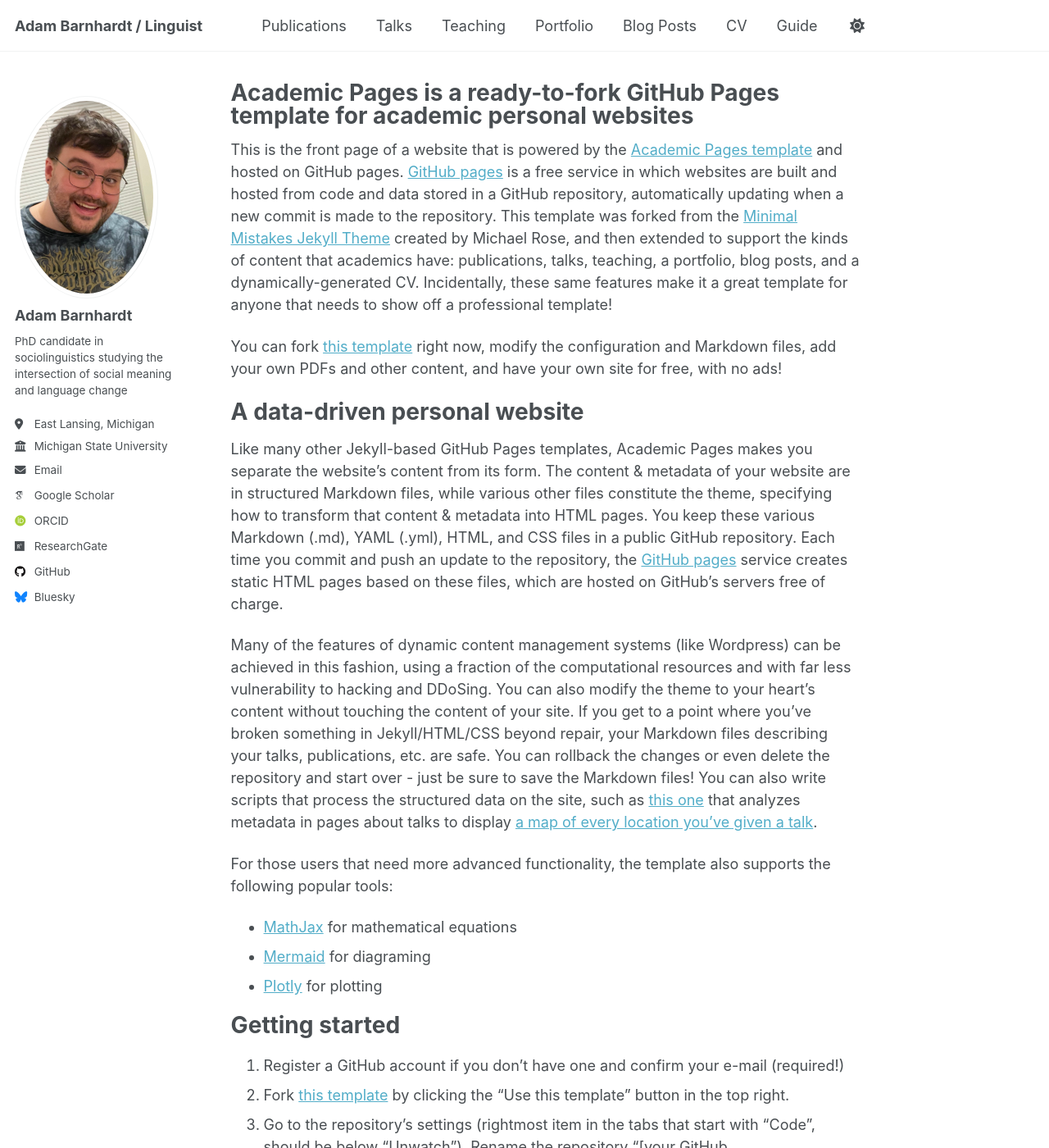
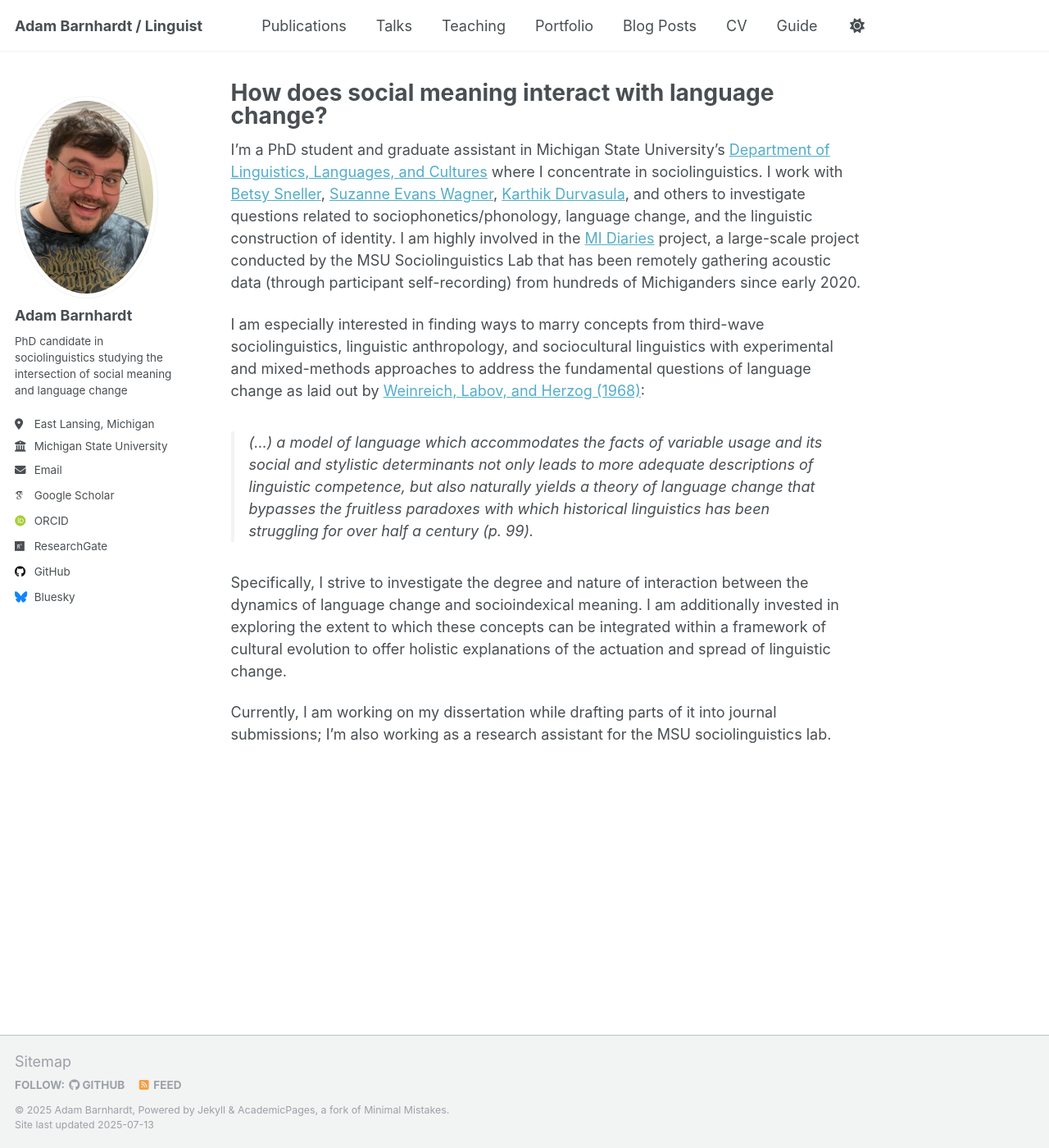
Before and after one commit to adambarnhardt/adambarnhardt.github.io, a Jekyll site: the page built from _pages/about.md, in a window 1280 px wide and 1400 px high. Shown: the whole window at 82% size. Built offline with Jekyll 4.4.1, drawn with Linux system fonts in a browser that asks for light colours; some web fonts are replaced; a script that is not in the unit is left out; some of the changed text lies outside the part shown.

Commit message:
Update about.md

```diff
--- a/_pages/about.md
+++ b/_pages/about.md
@@ -1,56 +1,18 @@
 ---
 permalink: /
-title: "Academic Pages is a ready-to-fork GitHub Pages template for academic personal websites"
+title: "How does social meaning interact with language change?"
 author_profile: true
 redirect_from:
   - /about/
   - /about.html
 ---
 
-This is the front page of a website that is powered by the [Academic Pages template](https://github.com/academicpages/academicpages.github.io) and hosted on GitHub pages. [GitHub pages](https://pages.github.com) is a free service in which websites are built and hosted from code and data stored in a GitHub repository, automatically updating when a new commit is made to the repository. This template was forked from the [Minimal Mistakes Jekyll Theme](https://mmistakes.github.io/minimal-mistakes/) created by Michael Rose, and then extended to support the kinds of content that academics have: publications, talks, teaching, a portfolio, blog posts, and a dynamically-generated CV. Incidentally, these same features make it a great template for anyone that needs to show off a professional template!
+I'm a PhD student and graduate assistant in Michigan State University's [Department of Linguistics, Languages, and Cultures](https://lilac.msu.edu/linguistics/) where I concentrate in sociolinguistics. I work with [Betsy Sneller](https://people.cal.msu.edu/sneller7/), [Suzanne Evans Wagner](https://people.cal.msu.edu/wagnersu/), [Karthik Durvasula](https://people.cal.msu.edu/durvasul/), and others to investigate questions related to sociophonetics/phonology, language change, and the linguistic construction of identity. I am highly involved in the [MI Diaries](https://mi-diaries.org/) project, a large-scale project conducted by the MSU Sociolinguistics Lab that has been remotely gathering acoustic data (through participant self-recording) from hundreds of Michiganders since early 2020.
 
- You can fork [this template](https://github.com/academicpages/academicpages.github.io) right now, modify the configuration and Markdown files, add your own PDFs and other content, and have your own site for free, with no ads!
+I am especially interested in finding ways to marry concepts from third-wave sociolinguistics, linguistic anthropology, and sociocultural linguistics with experimental and mixed-methods approaches to address the fundamental questions of language change as laid out by [Weinreich, Labov, and Herzog (1968)](https://lrc.la.utexas.edu/books/directions/5-weinreich):
 
-A data-driven personal website
-======
-Like many other Jekyll-based GitHub Pages templates, Academic Pages makes you separate the website's content from its form. The content & metadata of your website are in structured Markdown files, while various other files constitute the theme, specifying how to transform that content & metadata into HTML pages. You keep these various Markdown (.md), YAML (.yml), HTML, and CSS files in a public GitHub repository. Each time you commit and push an update to the repository, the [GitHub pages](https://pages.github.com/) service creates static HTML pages based on these files, which are hosted on GitHub's servers free of charge.
+> (...) a model of language which accommodates the facts of variable usage and its social and stylistic determinants not only leads to more adequate descriptions of linguistic competence, but also naturally yields a theory of language change that bypasses the fruitless paradoxes with which historical linguistics has been struggling for over half a century (p. 99).
 
-Many of the features of dynamic content management systems (like Wordpress) can be achieved in this fashion, using a fraction of the computational resources and with far less vulnerability to hacking and DDoSing. You can also modify the theme to your heart's content without touching the content of your site. If you get to a point where you've broken something in Jekyll/HTML/CSS beyond repair, your Markdown files describing your talks, publications, etc. are safe. You can rollback the changes or even delete the repository and start over - just be sure to save the Markdown files! You can also write scripts that process the structured data on the site, such as [this one](https://github.com/academicpages/academicpages.github.io/blob/master/talkmap.ipynb) that analyzes metadata in pages about talks to display [a map of every location you've given a talk](https://academicpages.github.io/talkmap.html).
+Specifically, I strive to investigate the degree and nature of interaction between the dynamics of language change and socioindexical meaning. I am additionally invested in exploring the extent to which these concepts can be integrated within a framework of cultural evolution to offer holistic explanations of the actuation and spread of linguistic change.
 
-For those users that need more advanced functionality, the template also supports the following popular tools:
-- [MathJax](https://www.mathjax.org/) for mathematical equations
-- [Mermaid](https://mermaid.js.org/) for diagraming
-- [Plotly](https://plotly.com/javascript/) for plotting
-
-Getting started
-======
-1. Register a GitHub account if you don't have one and confirm your e-mail (required!)
-1. Fork [this template](https://github.com/academicpages/academicpages.github.io) by clicking the "Use this template" button in the top right.
-1. Go to the repository's settings (rightmost item in the tabs that start with "Code", should be below "Unwatch"). Rename the repository "[your GitHub username].github.io", which will also be your website's URL.
-1. Set site-wide configuration and create content & metadata (see below -- also see [this set of diffs](http://archive.is/3TPas) showing what files were changed to set up [an example site](https://getorg-testacct.github.io) for a user with the username "getorg-testacct")
-1. Upload any files (like PDFs, .zip files, etc.) to the files/ directory. They will appear at https://[your GitHub username].github.io/files/example.pdf.
-1. Check status by going to the repository settings, in the "GitHub pages" section
-
-Site-wide configuration
-------
-The main configuration file for the site is in the base directory in [_config.yml](https://github.com/academicpages/academicpages.github.io/blob/master/_config.yml), which defines the content in the sidebars and other site-wide features. You will need to replace the default variables with ones about yourself and your site's github repository. The configuration file for the top menu is in [_data/navigation.yml](https://github.com/academicpages/academicpages.github.io/blob/master/_data/navigation.yml). For example, if you don't have a portfolio or blog posts, you can remove those items from that navigation.yml file to remove them from the header.
-
-Create content & metadata
-------
-For site content, there is one Markdown file for each type of content, which are stored in directories like _publications, _talks, _posts, _teaching, or _pages. For example, each talk is a Markdown file in the [_talks directory](https://github.com/academicpages/academicpages.github.io/tree/master/_talks). At the top of each Markdown file is structured data in YAML about the talk, which the theme will parse to do lots of cool stuff. The same structured data about a talk is used to generate the list of talks on the [Talks page](https://academicpages.github.io/talks), each [individual page](https://academicpages.github.io/talks/2012-03-01-talk-1) for specific talks, the talks section for the [CV page](https://academicpages.github.io/cv), and the [map of places you've given a talk](https://academicpages.github.io/talkmap.html) (if you run this [python file](https://github.com/academicpages/academicpages.github.io/blob/master/talkmap.py) or [Jupyter notebook](https://github.com/academicpages/academicpages.github.io/blob/master/talkmap.ipynb), which creates the HTML for the map based on the contents of the _talks directory).
-
-**Markdown generator**
-
-The repository includes [a set of Jupyter notebooks](https://github.com/academicpages/academicpages.github.io/tree/master/markdown_generator
-) that converts a CSV containing structured data about talks or presentations into individual Markdown files that will be properly formatted for the Academic Pages template. The sample CSVs in that directory are the ones I used to create my own personal website at stuartgeiger.com. My usual workflow is that I keep a spreadsheet of my publications and talks, then run the code in these notebooks to generate the Markdown files, then commit and push them to the GitHub repository.
-
-How to edit your site's GitHub repository
-------
-Many people use a git client to create files on their local computer and then push them to GitHub's servers. If you are not familiar with git, you can directly edit these configuration and Markdown files directly in the github.com interface. Navigate to a file (like [this one](https://github.com/academicpages/academicpages.github.io/blob/master/_talks/2012-03-01-talk-1.md) and click the pencil icon in the top right of the content preview (to the right of the "Raw | Blame | History" buttons). You can delete a file by clicking the trashcan icon to the right of the pencil icon. You can also create new files or upload files by navigating to a directory and clicking the "Create new file" or "Upload files" buttons.
-
-Example: editing a Markdown file for a talk
-![Editing a Markdown file for a talk](/images/editing-talk.png)
-
-For more info
-------
-More info about configuring Academic Pages can be found in [the guide](https://academicpages.github.io/markdown/), the [growing wiki](https://github.com/academicpages/academicpages.github.io/wiki), and you can always [ask a question on GitHub](https://github.com/academicpages/academicpages.github.io/discussions). The [guides for the Minimal Mistakes theme](https://mmistakes.github.io/minimal-mistakes/docs/configuration/) (which this theme was forked from) might also be helpful.
+Currently, I am working on my dissertation while drafting parts of it into journal submissions; I'm also working as a research assistant for the MSU sociolinguistics lab.
```
